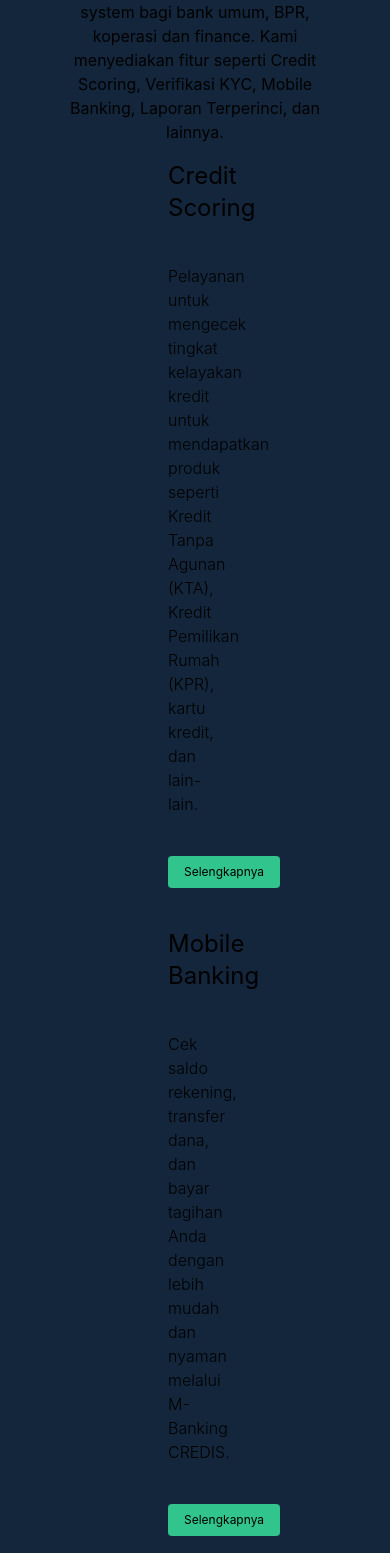
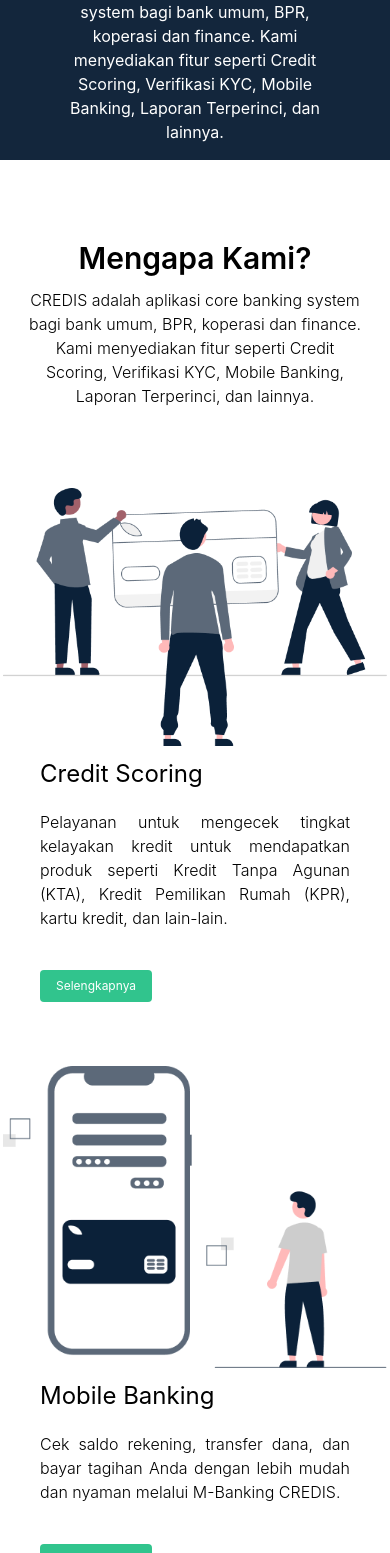
Before and after one commit to faizalajiw/Corebanking-NextJS, a Next.js app: page / in a window 390 px wide. Shown: the part 432-1985 px from the top of the page. Built offline with nearby package versions, Linux system fonts and the light colour scheme.

Commit message:
add blog page, editing index page

```diff
--- a/components/Banner/index.jsx
+++ b/components/Banner/index.jsx
@@ -13,10 +13,10 @@
         </div>
       </div>
       <div className="max-w-md">
-        <p className=" text-xl font-bold leading-normal md:text-2xl  text-center">
+        <p className=" text-xl font-bold text-white leading-normal md:text-2xl  text-center">
           Credis
         </p>
-        <p className="text-center px-14 py-4">
+        <p className="text-center text-white px-14 py-4">
           CREDIS adalah aplikasi core banking system bagi bank umum, BPR,
           koperasi dan finance. Kami menyediakan fitur seperti Credit Scoring,
           Verifikasi KYC, Mobile Banking, Laporan Terperinci, dan lainnya.
@@ -24,4 +24,4 @@
       </div>
     </div>
   );
-}
+};
--- a/components/Blog/index.jsx
+++ b/components/Blog/index.jsx
@@ -2,20 +2,21 @@
 import Link from "next/link";
 import { Card } from "flowbite-react";
 
-export const Blog = () => {
+export const Blog = ({ image, header, content, date }) => {
   return (
-    <>
-      <div className="max-w-sm">
-        <Card imgSrc="/image blog 1.png">
-          <h5 className="text-2xl font-bold tracking-tight text-gray-900 dark:text-white">
-            Noteworthy technology acquisitions 2021
-          </h5>
-          <p className="font-normal text-gray-700 dark:text-gray-400">
-            Here are the biggest enterprise technology acquisitions of 2021 so
-            far, in reverse chronological order.
-          </p>
-        </Card>
+    <div className=" bg-white">
+      <div className=" w-80 h-auto flex-row px-6 py-5">
+        <div className="container mb-5">
+          <img src={image} alt="" className=" rounded" />
+        </div>
+        <div>
+          <h1 className=" font-bold text-lg mb-3 text-black">{header}</h1>
+          <h2 className=" mb-3 text-xs text-black font-light md:font-normal">
+            {date}
+          </h2>
+          <p className=" text-black font-light md:font-normal">{content}</p>
+        </div>
       </div>
-    </>
+    </div>
   );
-}
+};
--- a/components/Feature/index.jsx
+++ b/components/Feature/index.jsx
@@ -1,58 +1,75 @@
-import React from 'react'
+import React from "react";
 
 export const Feature = () => {
   return (
-    <div className="container px-32 flex flex-col gap-10">
-        <div className="container flex ">
-            <div className="container">
+    <div className=" bg-white flex-col flex gap-16 md:gap-10 md:px-32">
+      <div className=" flex flex-col text-black md:flex-row">
+        <div className="container flex justify-center mb-3">
           <img src="img/credit scoring.png" alt="" className=" w-96" />
         </div>
         <div className="container px-10">
-                <h1 className="text-2xl mb-10">Credit Scoring</h1>
-                <p className="mb-10 font-light">
-                Pelayanan untuk mengecek tingkat kelayakan kredit untuk mendapatkan produk seperti Kredit Tanpa Agunan (KTA), Kredit Pemilikan Rumah (KPR), kartu kredit, dan lain-lain.
+          <h1 className="text-2xl mb-5 md:mb-10">Credit Scoring</h1>
+          <p className="mb-10 font-light text-justify md:font-normal">
+            Pelayanan untuk mengecek tingkat kelayakan kredit untuk mendapatkan
+            produk seperti Kredit Tanpa Agunan (KTA), Kredit Pemilikan Rumah
+            (KPR), kartu kredit, dan lain-lain.
           </p>
-                <button className="bg-green-400 rounded px-4 py-2 text-xs">Selengkapnya</button>
+          <button className="bg-green-400 rounded px-4 py-2 text-xs text-white">
+            Selengkapnya
+          </button>
         </div>
       </div>
-        <div className="container flex ">
+      <div className=" flex flex-col text-black md:flex-row">
+        <div className="container flex justify-center mb-3 md:hidden">
+          <img src="img/mobile banking.png" alt="" className=" w-96" />
+        </div>
         <div className="container px-10">
-                <h1 className="text-2xl mb-10">Mobile Banking</h1>
-                <p className="mb-10 font-light">
-                Cek saldo rekening, transfer dana, dan bayar tagihan Anda dengan lebih mudah dan nyaman melalui
-                M-Banking CREDIS.
+          <h1 className="text-2xl mb-5 md:mb-10">Mobile Banking</h1>
+          <p className="mb-10 font-light text-justify md:font-normal">
+            Cek saldo rekening, transfer dana, dan bayar tagihan Anda dengan
+            lebih mudah dan nyaman melalui M-Banking CREDIS.
           </p>
-                <button className="bg-green-400 rounded px-4 py-2 text-xs">Selengkapnya</button>
+          <button className="bg-green-400 rounded px-4 py-2 text-xs text-white">
+            Selengkapnya
+          </button>
         </div>
-            <div className="container">
+        <div className="container justify-center mb-3 hidden md:flex">
           <img src="img/mobile banking.png" alt="" className=" w-96" />
         </div>
       </div>
-        <div className="container flex ">
-            <div className="container flex">
+      <div className=" flex flex-col text-black md:flex-row">
+        <div className="container flex justify-center mb-3">
           <img src="img/kyc.png" alt="" className=" w-96" />
         </div>
         <div className="container px-10">
-                <h1 className="text-2xl mb-10">Verifikasi KYC</h1>
-                <p className="mb-10 font-light">
-                Identifikasi, verifikasi, dan pemantauan transaksi nasabah demi melindungi keamanan data dan kenyamanan layanan finansial Anda.
+          <h1 className="text-2xl mb-5 md:mb-10">Verifikasi KYC</h1>
+          <p className="mb-10 font-light text-justify md:font-normal">
+            Identifikasi, verifikasi, dan pemantauan transaksi nasabah demi
+            melindungi keamanan data dan kenyamanan layanan finansial Anda.
           </p>
-                <button className="bg-green-400 rounded px-4 py-2 text-xs">Selengkapnya</button>
+          <button className="bg-green-400 rounded px-4 py-2 text-xs text-white">
+            Selengkapnya
+          </button>
         </div>
       </div>
-        <div className="container flex ">
+      <div className=" flex flex-col text-black md:flex-row">
+        <div className="container flex justify-center mb-3 md:hidden">
+          <img src="img/laporan terperinci.png" alt="" className=" w-96" />
+        </div>
         <div className="container px-10">
-                <h1 className="text-2xl mb-10">Laporan Terperinci</h1>
-                <p className="mb-10 font-light">
-                Semua riwayat transfer, mutasi, dan sistem keuangan Anda direkap secara terperinci dan bisa
-                di unduh.
+          <h1 className="text-2xl mb-5 md:mb-10">Laporan Terperinci</h1>
+          <p className="mb-10 font-light text-justify md:font-normal">
+            Semua riwayat transfer, mutasi, dan sistem keuangan Anda direkap
+            secara terperinci dan bisa di unduh.
           </p>
-                <button className="bg-green-400 rounded px-4 py-2 text-xs">Selengkapnya</button>
+          <button className="bg-green-400 rounded px-4 py-2 text-xs text-white">
+            Selengkapnya
+          </button>
         </div>
-            <div className="container">
+        <div className="container  justify-center mb-3 hidden md:flex">
           <img src="img/laporan terperinci.png" alt="" className=" w-96" />
         </div>
       </div>
     </div>
-  )
-}
+  );
+};
--- a/pages/index.jsx
+++ b/pages/index.jsx
@@ -5,8 +5,10 @@
 import { Footer } from "../components/Footer";
 import { Blog } from "../components/Blog";
 import { testimoni } from "../Data";
+import { blog } from "../Data";
 import { useState } from "react";
 import { Feature } from "../components/Feature";
+import Link from "next/link";
 
 export default function Home() {
   return (
@@ -14,12 +16,58 @@
       <div className=" bg-bluecredis ">
         {/* <Navbar /> */}
         <Banner />
-            <Feature/>
-            <Blog />
+        <div className=" bg-white py-20 md:py-40">
+          <div className=" text-center px-7 mb-20 text-black md:px-32 md:mb-40">
+            <h1 className=" text-3xl font-semibold mb-3 md:font-bold">
+              Mengapa Kami?
+            </h1>
+            <p className=" font-light md:font-normal">
+              CREDIS adalah aplikasi core banking system bagi bank umum, BPR,
+              koperasi dan finance. Kami menyediakan fitur seperti Credit
+              Scoring, Verifikasi KYC, Mobile Banking, Laporan Terperinci, dan
+              lainnya.
+            </p>
+          </div>
+          <Feature />
+        </div>
+        <div className=" bg-white pb-16 pt-10">
+          <div className=" text-center px-7 mb-20 text-black md:px-32">
+            <h1 className=" text-3xl font-semibold mb-3 md:font-bold">Blog</h1>
+            <p className=" font-light md:font-normal">
+              Perkembangan artikel mengenai Core Banking System
+            </p>
+          </div>
+          <div className=" flex flex-col gap-5 justify-center items-center md:items-start md:flex-row">
+            {blog.slice(0, 3).map((b) => (
+              <Blog
+                image={b.image}
+                header={b.header}
+                content={b.content}
+                date={b.date}
+              />
+            ))}
+          </div>
+          <Link href="blog/Blog">
+            <div className="flex justify-center mt-10">
+              <a className=" text-black font-bold cursor-pointer">
+                Lihat Semua
+              </a>
+            </div>
+          </Link>
+        </div>
+        <div className=" bg-white pb-16 pt-10">
+          <div className=" text-center px-7 mb-20 text-black md:px-32">
+            <h1 className=" text-3xl font-semibold mb-3 md:font-bold">
+              Testimoni
+            </h1>
+            <p className=" font-light md:font-normal">
+              Apa yang dikatakan pelanggan mengenai kami
+            </p>
+          </div>
           <div className="flex justify-center gap-10 flex-wrap">
-              {testimoni.map((t) => (
+            {testimoni.slice(0, 3).map((t) => (
               <TestimoniCard
-                  name ={t.name}
+                name={t.name}
                 image={t.image}
                 job={t.job}
                 review={t.review}
@@ -27,6 +75,14 @@
               />
             ))}
           </div>
+          <Link href="testimoni/Testimoni">
+            <div className="flex justify-center mt-10">
+              <a className=" text-black font-bold cursor-pointer">
+                Lihat Semua
+              </a>
+            </div>
+          </Link>
+        </div>
         <Subs />
         <Footer />
       </div>
--- /dev/null
+++ b/pages/testimoni/Testimoni.jsx
@@ -0,0 +1,9 @@
+import React from "react";
+
+export default function Testimoni() {
+  return (
+    <div>
+      <div>Testimoni</div>
+    </div>
+  );
+}
```
Lines whose indentation alone changed are shown as unchanged.
